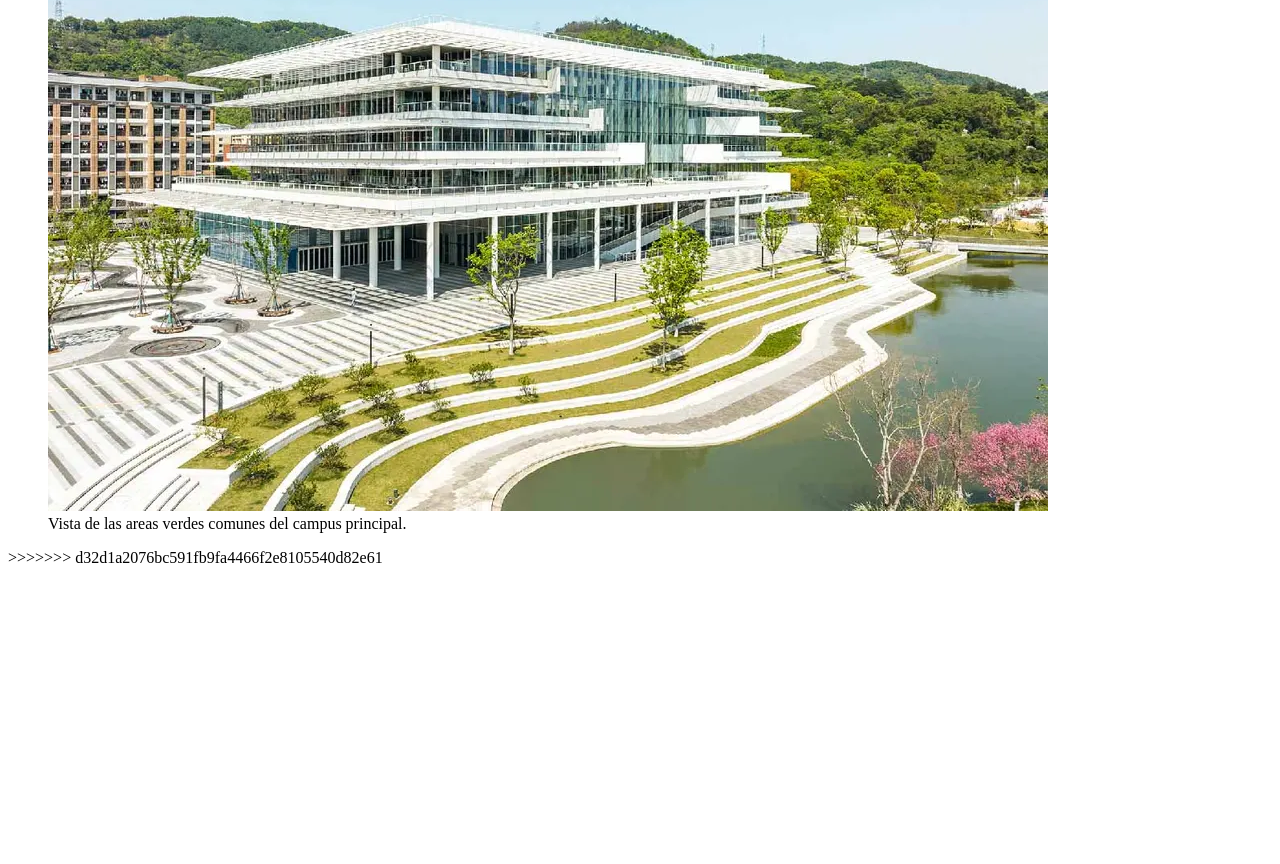
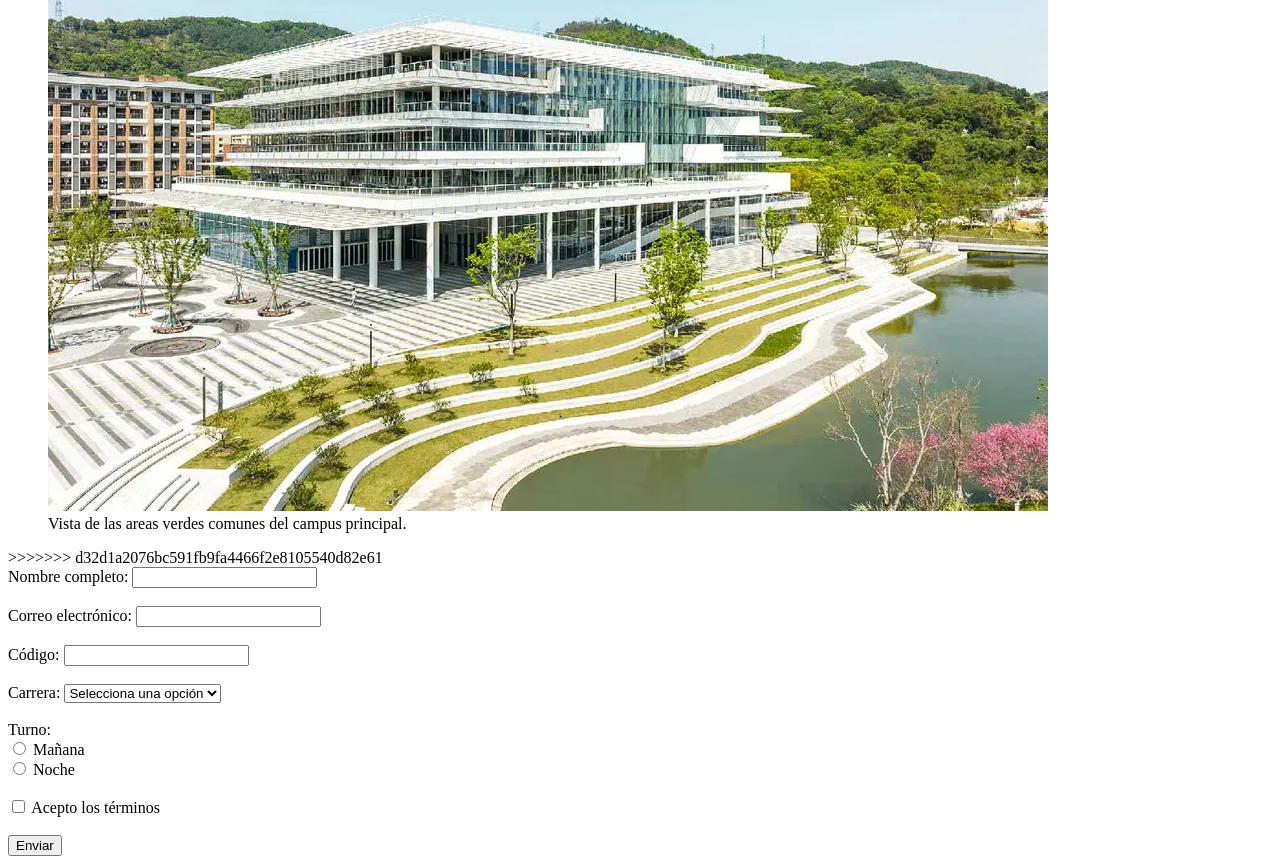
Before and after one commit to Shinasca/ActividadDeClaseGrupal, a plain HTML site: page index/index.html in a window 1280 px wide. Shown: the part 766-1630 px from the top of the page. Before the commit the page ends 1341 px from the top, so only its background shows below. Drawn offline with Linux system fonts and the light colour scheme.

Commit message:
agregando archivo completo html

```diff
--- a/index/index.html
+++ b/index/index.html
@@ -95,4 +95,35 @@
             </figure>
     </main>
 >>>>>>> d32d1a2076bc591fb9fa4466f2e8105540d82e61
+
+    <form action="#" method="GET">
+    <label for="nombre">Nombre completo:</label>
+    <input type="text" id="nombre" name="nombre" required><br><br>
+
+    <label for="correo">Correo electrónico:</label>
+    <input type="email" id="correo" name="correo" required><br><br>
+
+    <label for="codigo">Código:</label>
+    <input type="text" id="codigo" name="codigo" required><br><br>
+
+    <label for="carrera">Carrera:</label>
+    <select id="carrera" name="carrera" required>
+        <option value="">Selecciona una opción</option>
+        <option value="ingenieria">Ingeniería</option>
+        <option value="diseno">Diseño</option>
+        <option value="administracion">Administración</option>
+    </select><br><br>
+
+    <label>Turno:</label><br>
+    <input type="radio" id="manana" name="turno" value="manana" required>
+    <label for="manana">Mañana</label><br>
+    <input type="radio" id="noche" name="turno" value="noche">
+    <label for="noche">Noche</label><br><br>
+
+    <input type="checkbox" id="aceptacion" name="aceptacion" required>
+    <label for="aceptacion">Acepto los términos</label><br><br>
+
+    <input type="submit" value="Enviar">
+</form>
+
 </body>
```
